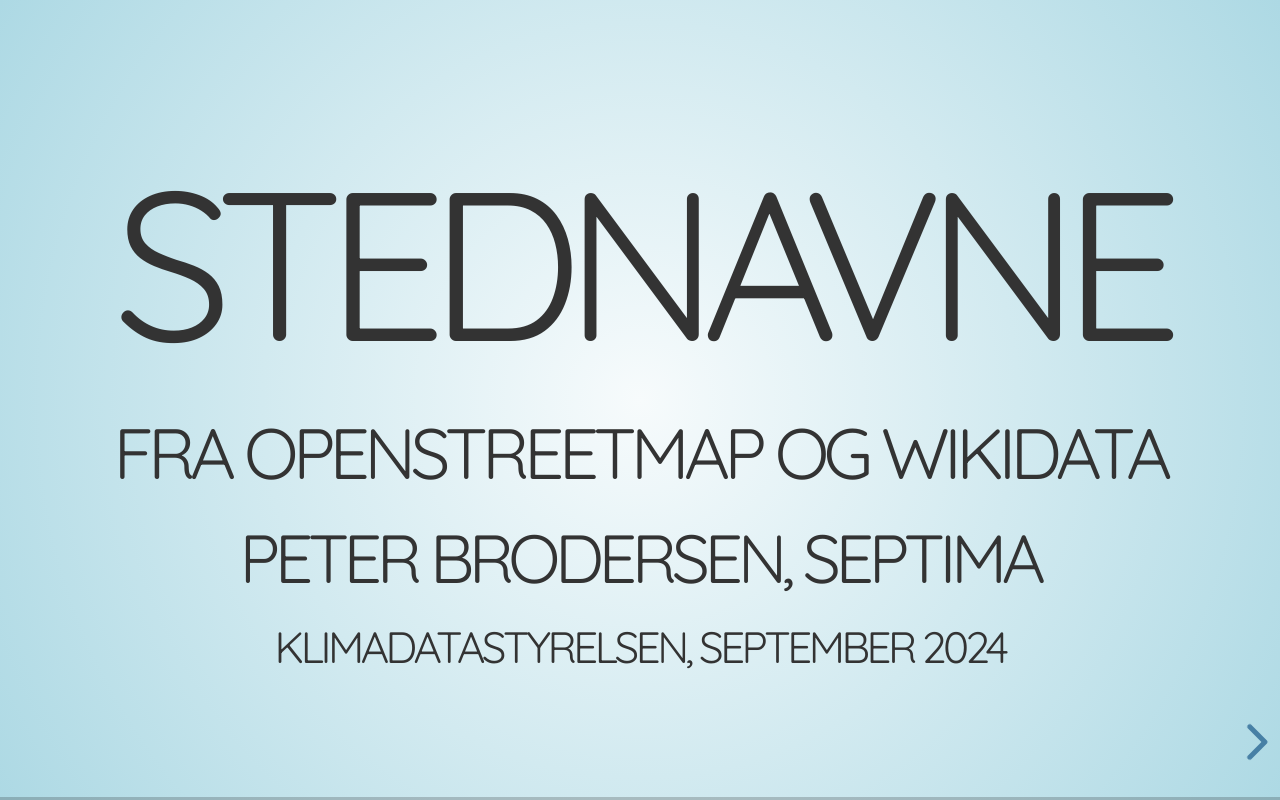
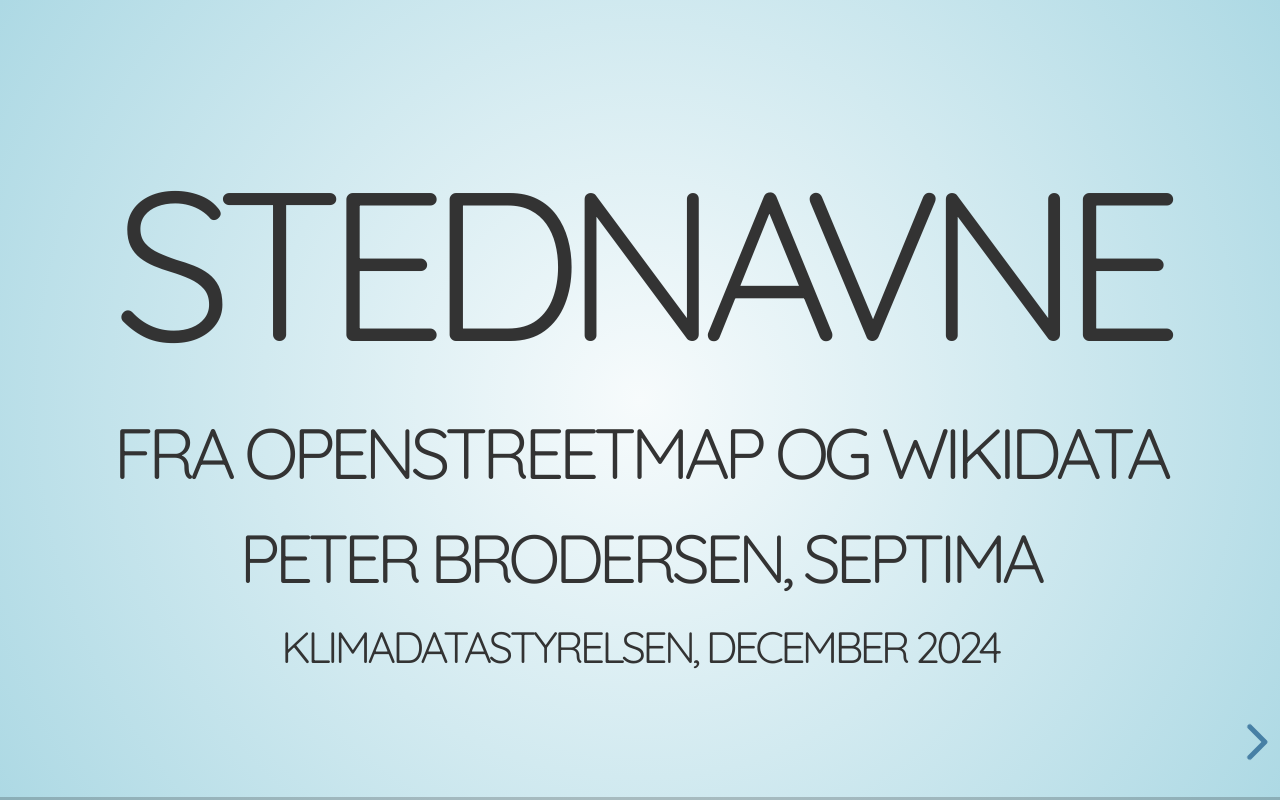
Before and after one commit to PeterBrodersen/slides.findvej.dk, a website: page www/Stednavne/index.html in a window 1280 px wide. Drawn offline with nearby package versions, Linux system fonts and the light colour scheme.

Commit message:
Korrekt dato for KDS-møde

```diff
--- a/www/Stednavne/index.html
+++ b/www/Stednavne/index.html
@@ -22,7 +22,7 @@
 				<h1 class="r-fit-text">Stednavne</h1>
 				<h2 class="r-fit-text">fra OpenStreetMap og Wikidata</h2>
 				<h3>Peter Brodersen, Septima</h3>
-				<h4>Klimadatastyrelsen, september 2024</h4>
+				<h4>Klimadatastyrelsen, december 2024</h4>
 				<aside class="notes">
 					Inviteret ind forbi af Katarina Ritz efter opslag på LinkedIn
 				</aside>
@@ -457,7 +457,7 @@
 					Landsplan: Ca. 15 % kvinder og 85 % mænd for alle væsener<br>
 					Men 12 % kvinder og 88 % mænd, hvis de skal have været eksisterende.<br>
 				</aside>
-		</section>
+			</section>
 			<section>
 				<section data-auto-animate>
 					<h1 class="r-fit-text">Samarbejde om indhold</h1>
@@ -479,7 +479,7 @@
 					<li><a href="https://navne.findvej.dk/">navne.findvej.dk</a> (Hvad er steder opkaldt efter?)
 						<ul>
 							<li><a href="https://navne.findvej.dk/kommuner/">Kønsfordeling på kommuneniveau</a></li>
-						<li><a href="https://github.com/PeterBrodersen/osmetymology/blob/main/Resources.md">Kilder
+							<li><a href="https://github.com/PeterBrodersen/osmetymology/blob/main/Resources.md">Kilder
 									og ressourcer, linkoversigt</a></li>
 							<li><a href="https://github.com/PeterBrodersen/osmetymology">osmetymology</a>
 								(GitHub-projekt for website)</li>
```
